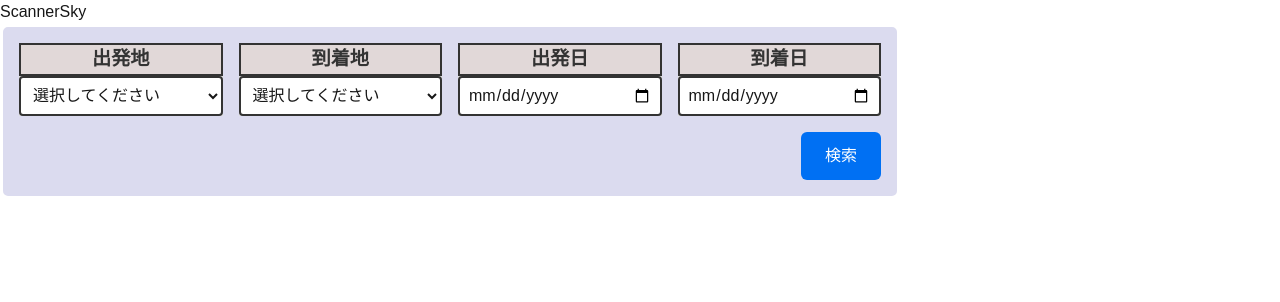
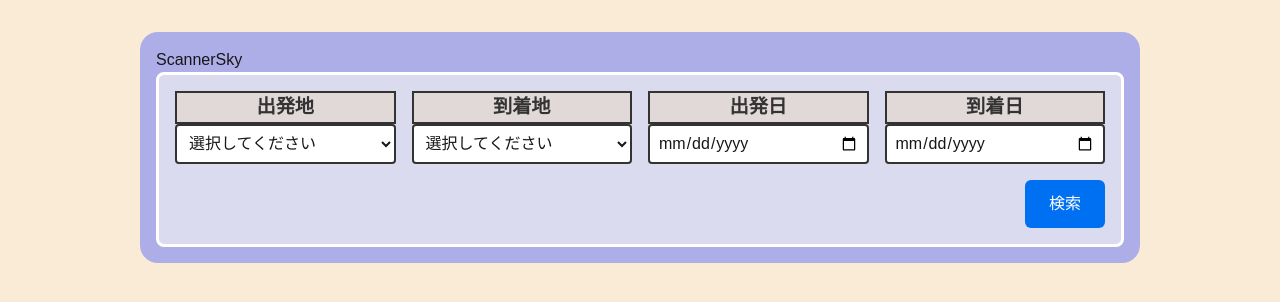
Before and after one commit to OnoHibiki/flights-ui, a Next.js app: page / in a window 1280 px wide. Shown: the top 302 px of the page. Built offline with nearby package versions, Linux system fonts and the light colour scheme.

Commit message:
キックボクシング行ってきます

```diff
--- a/src/app/page.module.css
+++ b/src/app/page.module.css
@@ -0,0 +1,19 @@
+/* 全体の配置 */
+.container{
+    display: flex;
+    justify-content: center;
+    align-items :  flex-start ;
+    min-Height : 100vh;
+    padding-Top: 2rem;
+    background-color: antiquewhite;
+}
+
+.innerBox{
+  width: 100%;
+  max-width: 1000px;
+  padding: 1rem;
+  /* box-sizing: border-box; */
+  background-color: rgb(173, 173, 231);
+  border-radius: 18px;
+
+}
--- a/src/app/page.tsx
+++ b/src/app/page.tsx
@@ -14,7 +14,5 @@ export default function Home() {
         <FlightSearchForm />
       </div>
     </main>
-
-
   );
 }
--- a/src/components/FlightSearchForm.module.css
+++ b/src/components/FlightSearchForm.module.css
@@ -1,13 +1,12 @@
 .container {
     display: grid;
-
     grid-template-columns: repeat(auto-fit, minmax(200px,1fr));
     gap: 1rem;
     padding: 1rem;
     background-color: rgb(219, 219, 239);
     border: 3px solid #ffffff;
     border-radius: 8px;
-    max-width: 900px;
+    /* max-width: 900px; */
     justify-content: space-between;
 }
 
```
